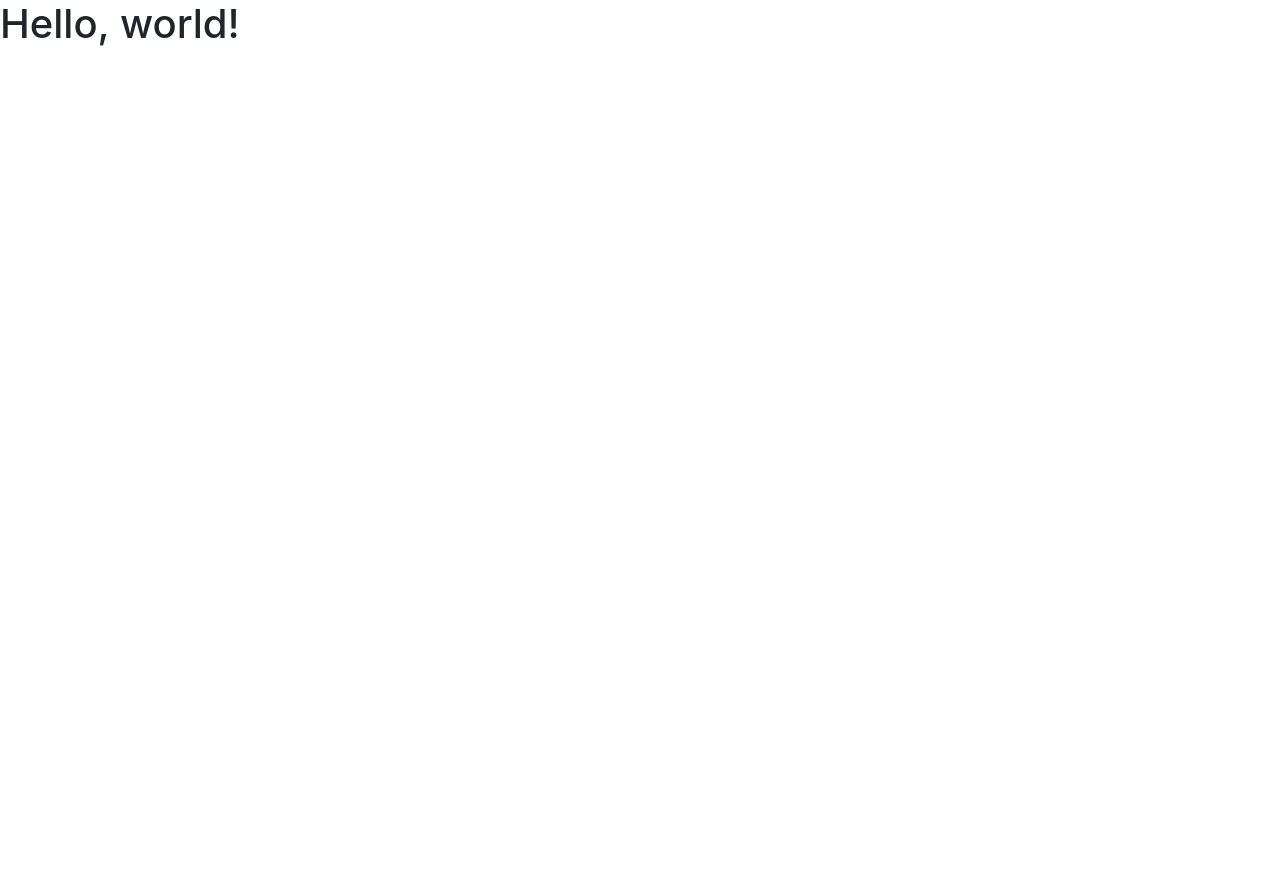
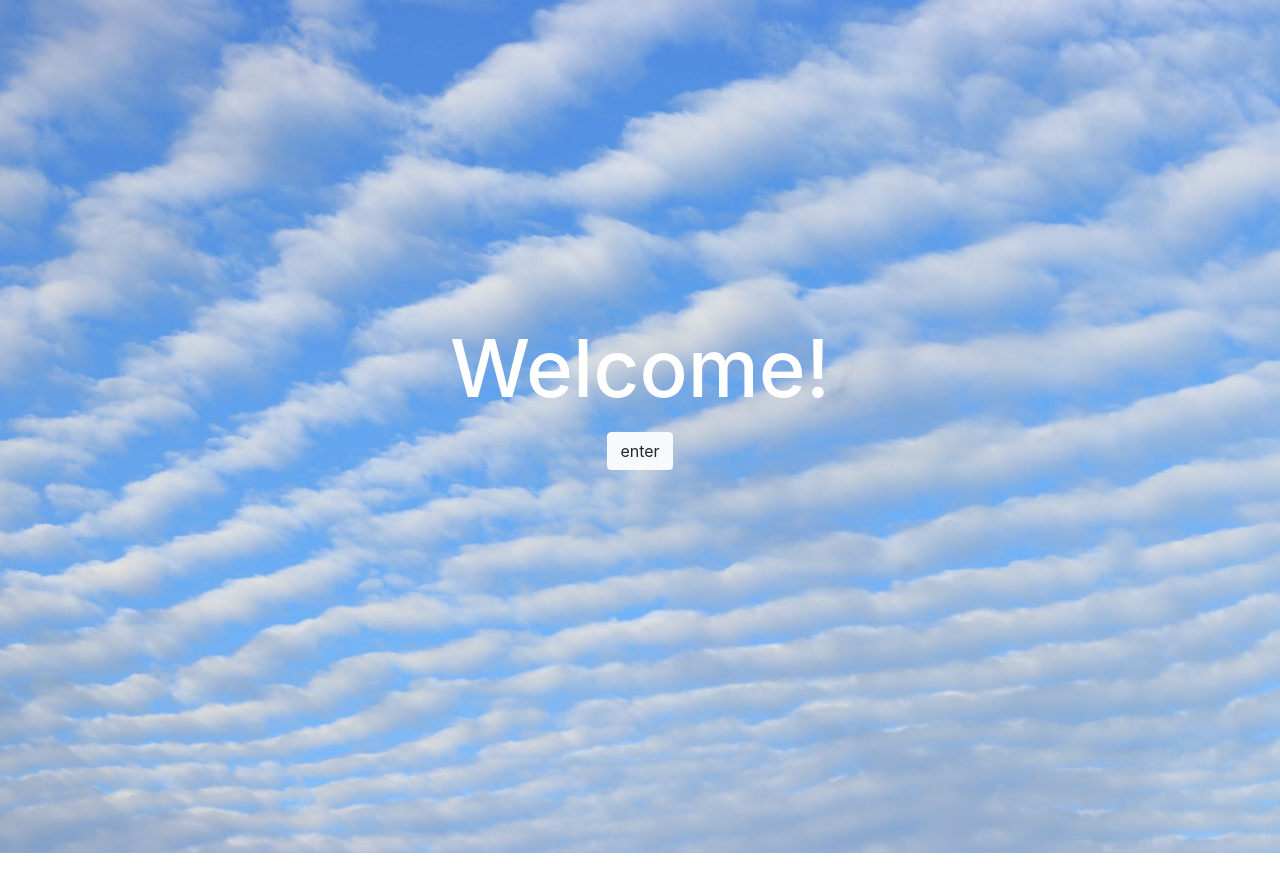
Before and after one commit to emilybowersox/personal-website-draft, a plain HTML site: page index.html in a window 1280 px wide. Before the commit the page ends 800 px from the top, so only its background shows below. Drawn offline with nearby package versions, Linux system fonts and the light colour scheme.

Commit message:
added image and audio to opening page

```diff
--- /dev/null
+++ b/css/index.css
@@ -0,0 +1,36 @@
+
+#cloud-pic {
+    display: block;
+    z-index: -1;
+    left: 0px;
+    top: 0px;
+    position: absolute;
+    width: 100%
+}
+
+
+#welcome {
+    display: flex;
+    color: white;
+    justify-content: center;
+    text-align: center;
+    margin: auto;
+    padding-top: 4em;
+    font-size: 5em;
+
+}
+
+#enter-button {
+    /*justify-content: center;*/
+    display: flex;
+    text-align: center;
+    margin: 1em auto 30em auto;
+
+}
+
+#audio {
+    display: flex;
+    align-items: flex-end;
+
+
+}
--- a/index.html
+++ b/index.html
@@ -5,22 +5,26 @@
     <meta http-equiv="X-UA-Compatible" content="IE=edge">
     <meta name="viewport" content="width=device-width, initial-scale=1">
     <!-- The above 3 meta tags *must* come first in the head; any other head content must come *after* these tags -->
-    <title>Emily</title>
+    <title>Welcome, to the Emily Experience</title>
 
     <!-- Bootstrap -->
     <link href="css/bootstrap.min.css" rel="stylesheet">
+    <link rel="stylesheet" href="css/index.css">
 
 </head>
 <body>
-<h1>Hello, world!</h1>
 
 
+<div>
+<!--want to replace with a video at some point, starting with an image-->
+    <img id="cloud-pic" src="imgs/clouds-pexels-844112.jpg" alt="clouds">
+    <h1 id="welcome">Welcome!</h1>
+    <button id="enter-button" type= "button" class="btn btn-light">enter</button>
+</div>
 
-
-
-
-
-
+<div>
+<iframe id="audio" width="100%" height="300" scrolling="no" frameborder="yes" allow="autoplay" src="https://w.soundcloud.com/player/?url=https%3A//api.soundcloud.com/tracks/325844524&color=%23cfcfcf&auto_play=true&hide_related=false&show_comments=true&show_user=true&show_reposts=false&show_teaser=true&visual=true"></iframe>
+</div>
 
 <!-- jQuery (necessary for Bootstrap's JavaScript plugins) -->
 <script src="https://ajax.googleapis.com/ajax/libs/jquery/1.12.4/jquery.min.js"></script>
--- a/index.js
+++ b/index.js
@@ -0,0 +1 @@
+"use strict";
```
Also changed, not shown: imgs/clouds-pexels-844112.jpg (added), index.css (deleted).
